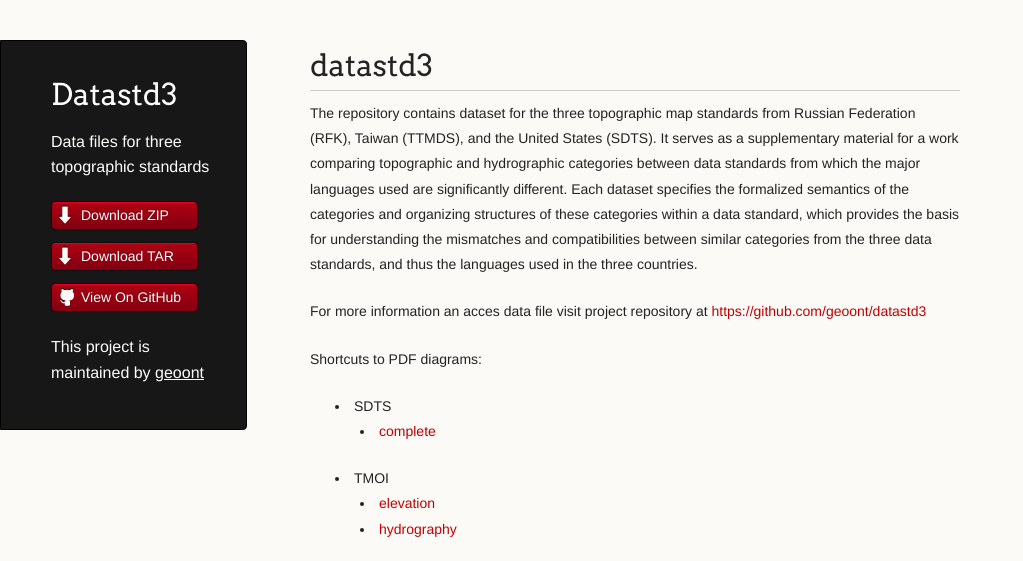
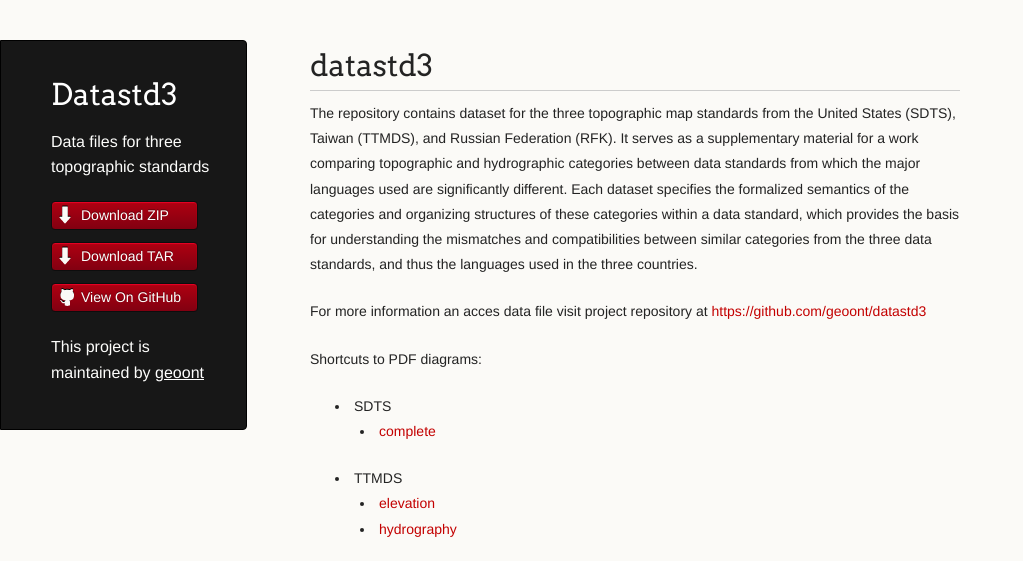
Before and after one commit to geoont/datastd3, a plain HTML site: page index.html in a window 1280 px wide. Shown: the top 561 px of the page, without its empty margins (0-1023 px from the left). Drawn offline with Linux system fonts and the light colour scheme.

Commit message:
Update index.html

```diff
--- a/index.html
+++ b/index.html
@@ -32,7 +32,7 @@
       <section>
         <h1>datastd3</h1>
 
-<p>The repository contains dataset for the three topographic map standards from Russian Federation (RFK), Taiwan (TTMDS), and the United States (SDTS). It serves as a supplementary material for a work comparing topographic and hydrographic categories between data standards from which the major languages used are significantly different.  Each dataset specifies the formalized semantics of the categories and organizing structures of these categories within a data standard, which provides the basis for understanding the mismatches and compatibilities between similar categories from the three data standards, and thus the languages used in the three countries.</p>
+<p>The repository contains dataset for the three topographic map standards from the United States (SDTS), Taiwan (TTMDS), and Russian Federation (RFK). It serves as a supplementary material for a work comparing topographic and hydrographic categories between data standards from which the major languages used are significantly different.  Each dataset specifies the formalized semantics of the categories and organizing structures of these categories within a data standard, which provides the basis for understanding the mismatches and compatibilities between similar categories from the three data standards, and thus the languages used in the three countries.</p>
 
 <p>For more information an acces data file visit project repository at <a href="https://github.com/geoont/datastd3">https://github.com/geoont/datastd3</a></p>
 
@@ -45,7 +45,7 @@
 <li><a href="https://github.com/geoont/datastd3/blob/master/SDTS.pdf?raw=true">complete</a></li>
 </ul>
 </li>
-<li>TMOI
+<li>TTMDS
 
 <ul>
 <li><a href="https://github.com/geoont/datastd3/blob/master/TMOI-elevation.pdf?raw=true">elevation</a></li>
```
